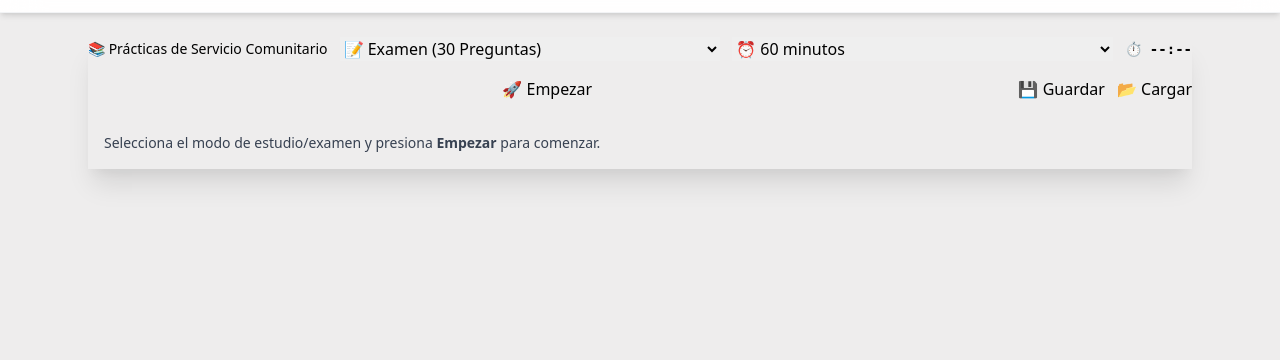
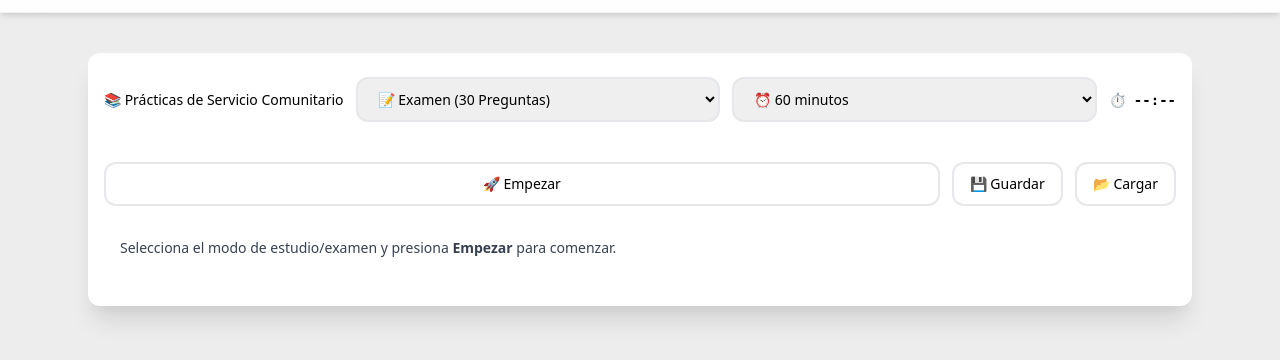
Before and after one commit to TigreRomero24/preguntaPracticasComunitarias, a plain HTML site: page preguntas.html in a window 1280 px wide. Shown: the part 56-416 px from the top of the page. Drawn offline with nearby package versions, Linux system fonts and the light colour scheme; no server answers.

Commit message:
preguntas de Servicio Comunitario arreglos en los estilos

```diff
--- a/app.js
+++ b/app.js
@@ -145,10 +145,10 @@ function mostrarFeedback(ok, q){
   const exp = q.explicacion ? ` ${q.explicacion}` : '';
 
   if(ok){
-    box.className = 'p-4 rounded-xl border-2 bg-gradient-to-r from-green-100 to-emerald-100 border-green-300 text-green-800 dark:bg-green-900/40 dark:border-green-400 dark:text-green-200 font-medium shadow-md';
+    box.className = 'p-4 rounded-xl border-2 bg-gradient-to-r from-green-100 to-emerald-100 border-green-300 text-green-800 font-medium shadow-md';
     box.innerHTML = `<div class="flex items-center gap-2"><span class="text-2xl">✅</span><span><strong>¡Correcto!</strong> ${exp}</span></div>`;
   }else{
-    box.className = 'p-4 rounded-xl border-2 bg-gradient-to-r from-red-100 to-rose-100 border-red-300 text-red-800 dark:bg-red-900/40 dark:border-red-400 dark:text-red-200 font-medium shadow-md';
+    box.className = 'p-4 rounded-xl border-2 bg-gradient-to-r from-red-100 to-rose-100 border-red-300 text-red-800 font-medium shadow-md';
     box.innerHTML = `<div class="flex items-start gap-2"><span class="text-2xl">❌</span><span><strong>Incorrecto.</strong> Respuesta correcta: <strong>"${correcta}"</strong>. ${exp}</span></div>`;
   }
 }
--- a/preguntas.html
+++ b/preguntas.html
@@ -157,18 +157,18 @@
   </header>
 
   <main class="max-w-6xl mx-auto p-4 md:p-6 space-y-4">
-    <section id="appPanel" class="card animate-slide-up">
-      <div class="flex flex-wrap gap-3 items-center mb-4">
+    <section id="appPanel" class="card animate-slide-up mt-4 p-4 rounded-xl" style="background-color: #ffffff;">
+      <div class="flex flex-wrap gap-3 items-center mb-4 mt-2">
         <span class="pill text-sm flex items-center gap-2">
           📚 Prácticas de Servicio Comunitario
         </span>
 
-        <select id="modo" class="flex-1 min-w-[200px]">
+        <select id="modo" class="flex-1 min-w-[200px] border-2 border-gray-200 rounded-xl px-4 py-2.5 text-sm font-medium focus:outline-none focus:ring-4 focus:ring-indigo-300 focus:border-indigo-500 transition-all duration-200 hover:border-gray-300">
           <option value="examen">📝 Examen (30 Preguntas)</option>
           <option value="estudio">📖 Estudio (Todas las Preguntas)</option>
         </select>
 
-        <select id="minutos" class="flex-1 min-w-[150px]">
+        <select id="minutos" class="flex-1 min-w-[150px] border-2 border-gray-200 rounded-xl px-4 py-2.5 text-sm font-medium focus:outline-none focus:ring-4 focus:ring-indigo-300 focus:border-indigo-500 transition-all duration-200 hover:border-gray-300">
           <option value="60">⏰ 60 minutos</option>
           <option value="30">⏰ 30 minutos</option>
           <option value="15">⏰ 15 minutos</option>
@@ -182,14 +182,14 @@
         </div>
       </div>
 
-      <div class="flex flex-wrap gap-3 mb-4">
-        <button id="btnEmpezar" class="btn btn-primary flex-1 min-w-[150px]">
+      <div class="flex flex-wrap gap-3 mb-4 mt-10">
+        <button id="btnEmpezar" class="btn btn-primary flex-1 min-w-[50px] border-2 border-gray-200 rounded-xl px-4 py-2.5 text-sm font-medium focus:outline-none focus:ring-4 focus:ring-indigo-300 focus:border-indigo-500 transition-all duration-200 hover:border-gray-300">
           🚀 Empezar
         </button>
-        <button id="btnGuardar" class="btn btn-ghost">
+        <button id="btnGuardar" class="btn btn-ghost border-2 border-gray-200 rounded-xl px-4 py-2.5 text-sm font-medium focus:outline-none focus:ring-4 focus:ring-indigo-300 focus:border-indigo-500 transition-all duration-200 hover:border-gray-300">
           💾 Guardar
         </button>
-        <button id="btnCargar" class="btn btn-ghost">
+        <button id="btnCargar" class="btn btn-ghost border-2 border-gray-200 rounded-xl px-4 py-2.5 text-sm font-medium focus:outline-none focus:ring-4 focus:ring-indigo-300 focus:border-indigo-500 transition-all duration-200 hover:border-gray-300">
           📂 Cargar
         </button>
       </div>
@@ -272,7 +272,6 @@
       }
     });
   </script>
-
   <script src="app.js?v=11"></script>
 </body>
 </html>
```
Also changed, not shown: index.html (+4 -3 lines).
